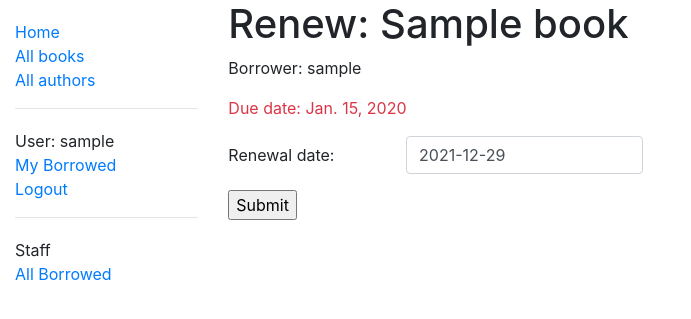
After one commit to cckcoder/locallibrary, a Django app: page /catalog/book/00000000-0000-0000-0000-000000000001/renew in a window 1280 px wide. The commit adds this page. Shown: the top 319 px of the page, without its empty margins (0-691 px from the left). Run offline with Django 3.2, Linux system fonts and the light colour scheme; a user stored in the database is signed in; tables that the repository leaves empty hold one stand-in row (values such as "Sample post").

Commit message:
update: complete essential locallibrary

```diff
--- /dev/null
+++ b/catalog/forms.py
@@ -0,0 +1,24 @@
+import datetime
+
+from django import forms
+from django.core.exceptions import ValidationError
+from django.utils.translation import gettext_lazy as _
+
+
+class RenewBookForm(forms.Form):
+    renewal_date = forms.DateField(
+        help_text="Enter a date between now and 4 weeks (default 3)."
+        ,widget=forms.TextInput(attrs={'class': "form-control"})
+    )
+
+    def clean_renewal_date(self):
+        data = self.cleaned_data["renewal_date"]
+
+        if data < datetime.date.today():
+            raise ValidationError(_("Invalid date - renewal in past"))
+
+        if data > datetime.date.today() + datetime.timedelta(weeks=4):
+            raise ValidationError(_("Invalid date - renewal more than 4 weeks ahead"))
+
+        # Remember to always return the cleaned data.
+        return data
--- a/catalog/templates/base_generic.html
+++ b/catalog/templates/base_generic.html
@@ -12,7 +12,7 @@
 <body>
   <div class="container-fluid">
     <div class="row">
-      <div class="col-sm-2">
+      <div class="col-md-2 col-lg-2">
       {% block sidebar %}
         <ul class="sidebar-nav">
           <li><a href="{% url 'index' %}">Home</a></li>
@@ -34,13 +34,18 @@
           <ul class="sidebar-nav">
             <li>Staff</li>
             {% if perms.catalog.can_mark_returned %}
-              <li><a href="{% url 'all-borrowed' %}">All Borrowed<a></li>
+              <li>
+                <a href="{% url 'all-borrowed' %}">
+                  All Borrowed
+                </a>
+              </li>
             {% endif %}
           </ul>
         {% endif %}
      {% endblock %}
       </div>
-      <div class="col-sm-10 ">
+
+      <div class="col-md-10 col-lg-10">
         {% block content %}{% endblock %}
 
         {% block pagination %}
@@ -61,6 +66,7 @@
             {% endif %}
           {% endblock %}
       </div>
+
     </div>
   </div>
 </body>
--- /dev/null
+++ b/catalog/templates/catalog/book_renew_librarian.html
@@ -0,0 +1,33 @@
+{% extends "base_generic.html" %}
+
+{% block content %}
+  <h1>Renew: {{ book_instance.book.title }}</h1>
+  <p>Borrower: {{ book_instance.borrower }}</p>
+  <p{% if book_instance.is_overdue %} class="text-danger"{% endif %}>Due date: {{ book_instance.due_back }}</p>
+
+  <form action="" method="post">
+    {% csrf_token %}
+    <div class="form-group row">
+      <label
+        class="col-md-2 col-form-label"
+        for="{{ form.renewal_date.id_for_label }}"
+      >
+        Renewal date:
+      </label>
+      <div class="col-md-3">
+
+        {{ form.renewal_date }}
+
+        {% if form.renewal_date.errors %}
+          {% for error in form.renewal_date.errors %}
+          <div class="text-danger">
+            {{ error|escape }}
+          </div>
+          {% endfor %}
+        {% endif %}
+
+      </div>
+    </div>
+    <input type="submit" value="Submit">
+  </form>
+{% endblock %}
--- a/catalog/urls.py
+++ b/catalog/urls.py
@@ -10,7 +10,24 @@ urlpatterns = [
 ]
 
 urlpatterns += [
-    path('mybooks/', views.LoanedBooksByUserListView.as_view(), name="my-borrowed"),
-    path(r'borrowed/', views.LoanedBooksAllListView.as_view(), name="all-borrowed")
+    path("mybooks/", views.LoanedBooksByUserListView.as_view(), name="my-borrowed"),
+    path(r"borrowed/", views.LoanedBooksAllListView.as_view(), name="all-borrowed"),
+]
 
+urlpatterns += [
+    path(
+        "book/<uuid:pk>/renew", views.renew_book_librarian, name="renew-book-librarian"
+    )
 ]
+
+urlpatterns += [
+    path('author/create/', views.AuthorCreate.as_view(), name='author-create'),
+    path('author/<int:pk>/update/', views.AuthorUpdate.as_view(), name='author-update'),
+    path('author/<int:pk>/delete/', views.AuthorDelete.as_view(), name='author-delete'),
+]
+
+urlpatterns += [
+    path('book/create/', views.BookCreate.as_view(), name='book-create'),
+    path('book/<int:pk>/update/', views.BookUpdate.as_view(), name='book-update'),
+    path('book/<int:pk>/delete/', views.BookDelete.as_view(), name='book-delete'),
+]
--- a/catalog/views.py
+++ b/catalog/views.py
@@ -1,10 +1,15 @@
-from django.shortcuts import render
+from django.http.response import HttpResponseRedirect
+from django.shortcuts import get_object_or_404, render
 from django.contrib.auth.decorators import login_required, permission_required
 from django.contrib.auth.mixins import LoginRequiredMixin, PermissionRequiredMixin
-
 from django.views.generic import ListView, DetailView
+from django.views.generic.edit import CreateView, UpdateView, DeleteView
+from django.urls import reverse_lazy
 
 from .models import *
+from catalog.forms import RenewBookForm
+
+import datetime
 
 
 @login_required
@@ -69,3 +74,56 @@ class LoanedBooksAllListView(PermissionRequiredMixin, ListView):
 
     def get_queryset(self):
         return BookInstance.objects.filter(status__exact="o").order_by("due_back")
+
+
+@login_required
+@permission_required("catalog.can_mark_returned", raise_exception=True)
+def renew_book_librarian(request, pk):
+    book_instance = get_object_or_404(BookInstance, pk=pk)
+
+    if request.method == "POST":
+        form = RenewBookForm(request.POST)
+        if form.is_valid():
+            book_instance.due_back = form.cleaned_data["renewal_date"]
+            book_instance.save()
+            return HttpResponseRedirect(reverse("all-borrowed"))
+    else:
+        proposed_renewal_date = datetime.date.today() + datetime.timedelta(weeks=3)
+        form = RenewBookForm(initial={"renewal_date": proposed_renewal_date})
+
+    context = {"form": form, "book_instance": book_instance}
+
+    return render(request, "catalog/book_renew_librarian.html", context)
+
+
+class AuthorCreate(CreateView):
+    model = Author
+    fields = ['first_name', 'last_name', 'date_of_birth', 'date_of_death']
+
+
+class AuthorUpdate(UpdateView):
+    model = Author
+    fields = ['first_name', 'last_name', 'date_of_birth', 'date_of_death']
+
+
+class AuthorDelete(DeleteView):
+    model = Author
+    success_url = reverse_lazy('authors')
+
+
+class BookCreate(PermissionRequiredMixin, CreateView):
+    model = Book
+    fields = ['title', 'author', 'summary', 'isbn', 'genre', 'language']
+    permission_required = 'catalog.can_mark_returned'
+
+
+class BookUpdate(PermissionRequiredMixin, UpdateView):
+    model = Book
+    fields = ['title', 'author', 'summary', 'isbn', 'genre', 'language']
+    permission_required = 'catalog.can_mark_returned'
+
+
+class BookDelete(PermissionRequiredMixin, DeleteView):
+    model = Book
+    permission_required = 'catalog.can_mark_returned'
+    success_url = reverse_lazy('books')
```
Also changed, not shown: catalog/admin.py (+3 -4 lines), catalog/templates/catalog/author_confirm_delete.html (added, +14 -0 lines), catalog/templates/catalog/author_form.html (added, +11 -0 lines), catalog/templates/catalog/book_confirm_delete.html (added, +14 -0 lines), catalog/templates/catalog/book_form.html (added, +13 -0 lines), catalog/templates/catalog/bookinstance_list_borrowed_all.html (+7 -2 lines).
